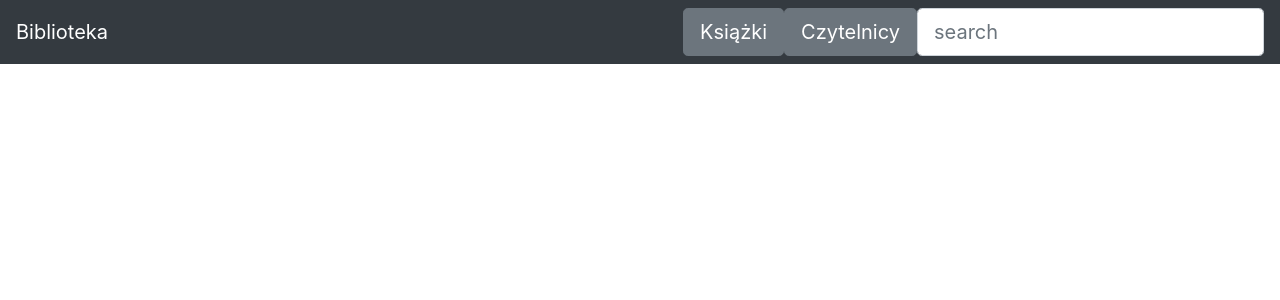
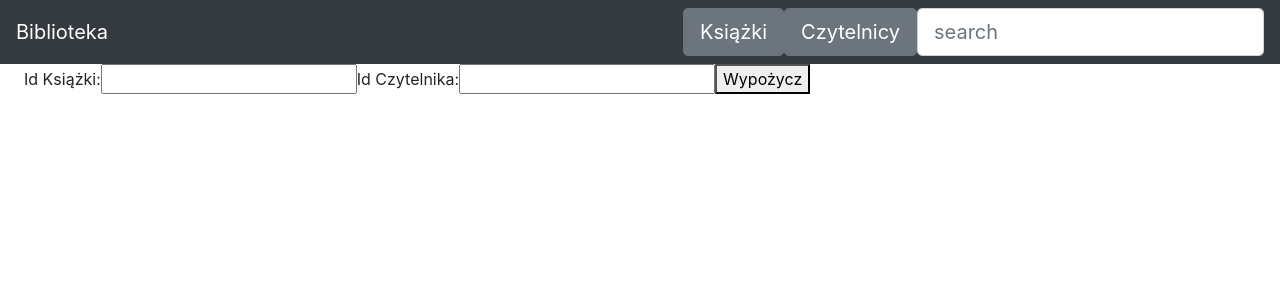
Before and after one commit to Hud1n1/DTAS2019, a React (Create React App) app: page /rental in a window 1280 px wide. Shown: the top 300 px of the page. Built offline with nearby package versions, Linux system fonts and the light colour scheme.

Commit message:
Add Rental Component

```diff
--- a/src/App.js
+++ b/src/App.js
@@ -9,6 +9,7 @@ import { Route } from 'react-router';
 import { BrowserRouter} from 'react-router-dom';
 
 import { Col, Row, FormGroup} from 'reactstrap';
+import {Rental} from "./components/RentalComponent/Rental";
 
 function App() {
   return (
@@ -21,6 +22,7 @@ function App() {
                     {/* <Route path="/" component={Books} /> */}
                     <Route path="/books" component={Books} />
                     <Route path="/readers" component={Readers} />
+                    <Route path='/rental' component={Rental}/>
                 </div>
             </main>
         </div>
--- a/src/components/BooksComponent/Books.js
+++ b/src/components/BooksComponent/Books.js
@@ -62,10 +62,10 @@ export class Books extends Component {
                     <td>tak</td>
                     <td>
                       <ButtonGroup vertical block>
-                        <Button color="dark">
+                        <Button href='/rental' color="dark">
                             Wypożycz
                         </Button>
-                        <Button color="secondary">
+                        <Button href='/return' color="secondary">
                             Zwróć
                         </Button>
                       </ButtonGroup>
--- /dev/null
+++ b/src/components/RentalComponent/Rental.js
@@ -0,0 +1,73 @@
+import React, { Component } from 'react';
+import Axios from 'axios';
+
+export class Rental extends Component {
+
+    state = {
+        newStatus: {
+            book: {
+                id: 0
+            },
+            reader: {
+                id: 0
+            },
+            rented: false,
+            rentedOn: null,
+            rentedUntil: null
+        }
+    };
+
+    bookIdSubmitted = event => {
+        this.setState({
+            newStatus: {
+                book: {
+                    id: parseInt(event.target.value)
+                }
+            }
+        })
+    };
+
+    readerIdSubmitted = event => {
+        this.setState({
+            newStatus: {
+                reader: {
+                    id: parseInt(event.target.value)
+                }
+            }
+        })
+    };
+
+    handleSubmit = event => {
+        event.preventDefault();
+        this.setState({
+            newStatus: {
+                rented: true,
+                rentedOn: new Date(),
+                rentedUntil: new Date()
+            }
+        });
+
+        Axios.put('http://127.0.0.1:8080/api/bookstatus',this.state.newStatus)
+            .then(res => {
+                console.log(`Api response ${res}`)
+            })
+    };
+
+    render() {
+        return (
+            <div>
+                <form onSubmit={this.handleSubmit}>
+                    <label>
+                        Id Książki:
+                        <input type={'number'} name={'bookId'} onChange={this.bookIdSubmitted}/>
+                    </label>
+                    <label>
+                        Id Czytelnika:
+                        <input type={'number'} name={'readerId'} onChange={this.readerIdSubmitted}/>
+                    </label>
+                    <button type={'submit'}>Wypożycz</button>
+                </form>
+            </div>
+        )
+    }
+}
```
